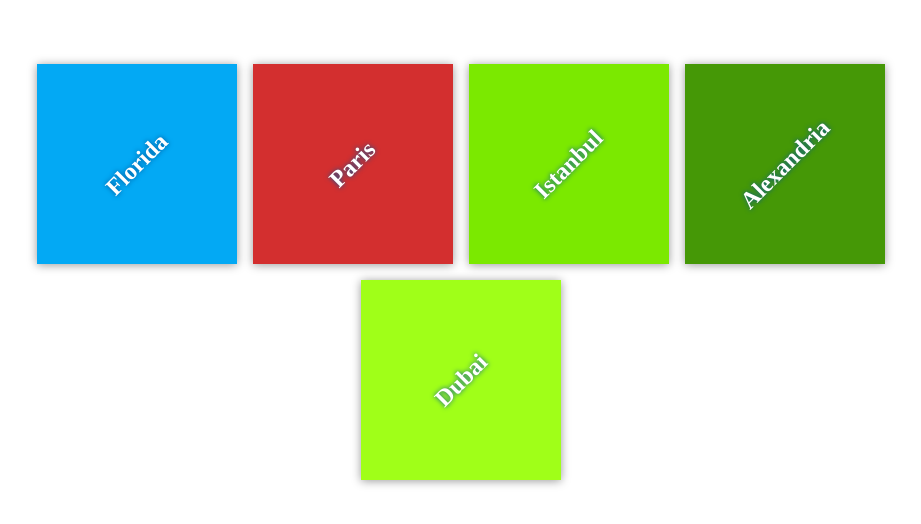
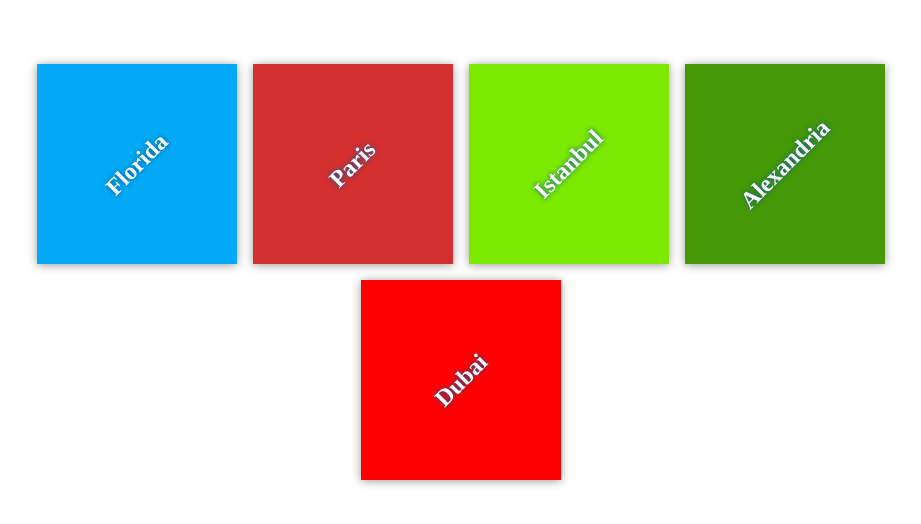
Before and after one commit to aelmosalamy/my-travel-plans, a plain HTML site: page index.html in a window 1280 px wide. Shown: the part 128-652 px from the top of the page, without its empty margins (179-1100 px from the left). Drawn offline with Linux system fonts and the light colour scheme.

Commit message:
Changed destination's color

```diff
--- a/css/app.css
+++ b/css/app.css
@@ -68,5 +68,5 @@ h2 {
 }
 
 #dubai {
-	background-color: #a0ff18;
+	background-color: #ff0000;
 }
```
